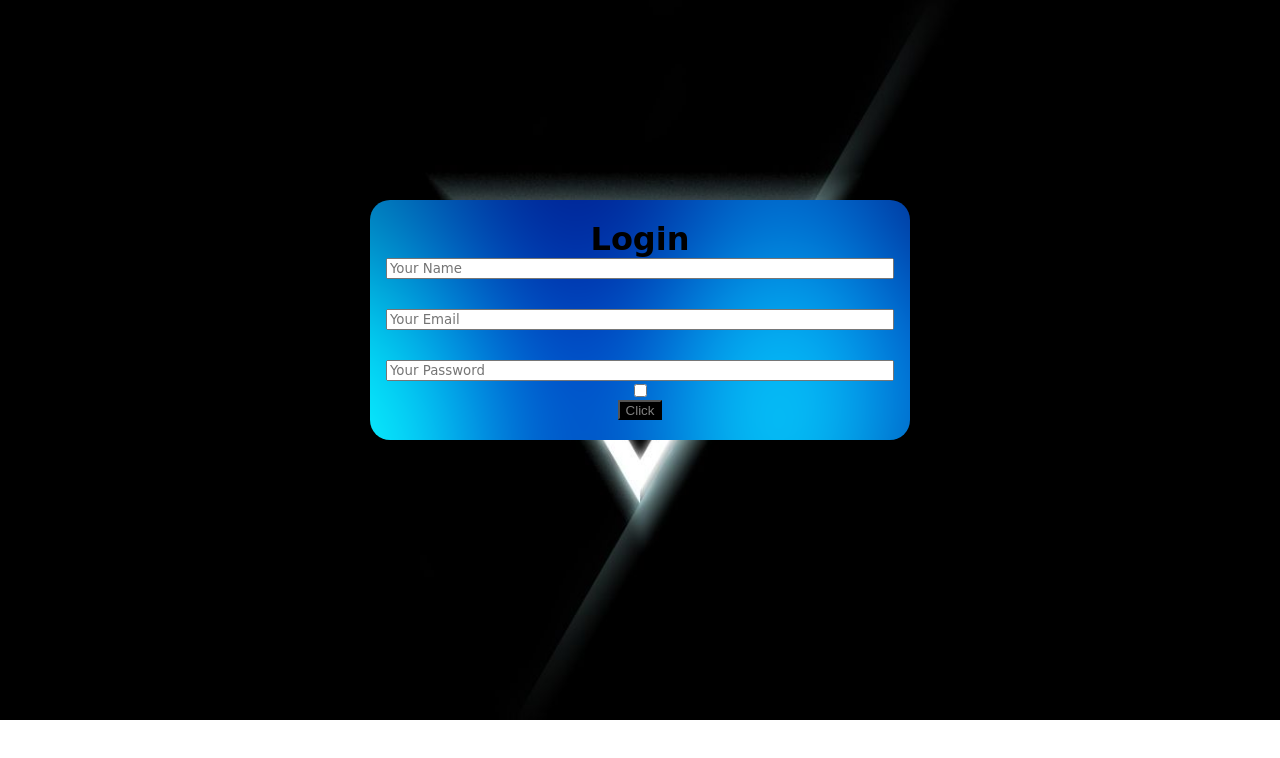
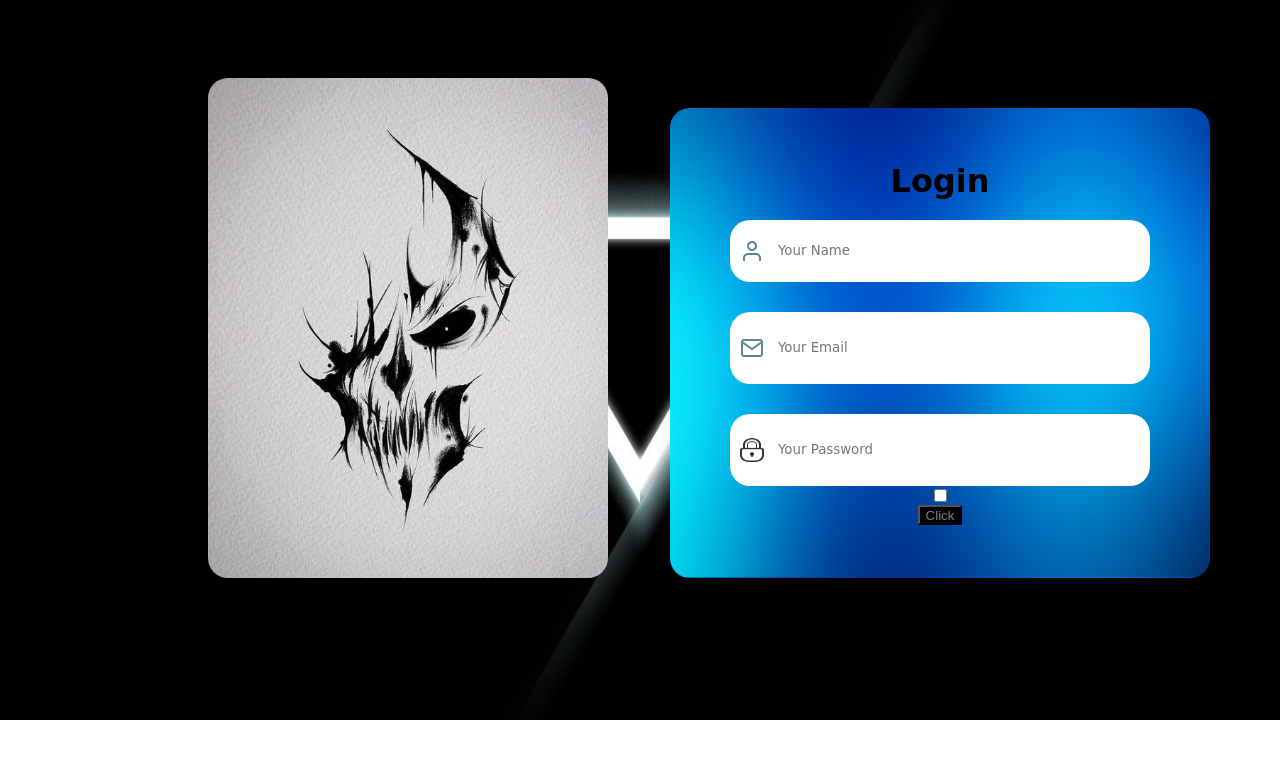
Before and after one commit to Sahkoo/Bank_Kard, a plain HTML site: page index.html in a window 1280 px wide. Drawn offline with Linux system fonts and the light colour scheme; a web font is replaced by a local one.

Commit message:
додам фото та інше

```diff
--- a/index.html
+++ b/index.html
@@ -10,14 +10,32 @@
 </head>
 
 <body>
+    <div class="cont">
+        <img class="img" src="bra.jpg" alt="">
         <form class="form" action="">
             <h1 class="h1">Login</h1>
+            <div class="form-box1">
+                <img src="User.png" alt="">
                 <input placeholder="Your Name" type="name" class="name">
+            </div>
+            <div class="form-box2">
+                <img src="mail.png" alt="">
                 <input placeholder="Your Email" type="email" class="email">
+            </div>
+            <div class="form-box3">
+                <img class="zam" src="замок.png" alt="">
                 <input placeholder="Your Password" type="password" class="password">
+            </div>
             <input type="checkbox">
             <button class="button">Click</button>
         </form>
+    </div>
+
+
+
+
+
+
     <script src="./login.js"></script>
 </body>
 
--- a/login.css
+++ b/login.css
@@ -4,6 +4,18 @@ body {
     background-image: url(fon.jpg);
     background-repeat: no-repeat;
     background-size: cover;
+}
+
+.cont {
+    display: flex;
+}
+
+.img {
+    width: 400px;
+    height: 500px;
+    margin-left: 200px;
+    margin-top: 70px;
+    border-radius: 20px;
 }
 
 .form {
@@ -14,7 +26,8 @@ body {
     width: 500px;
     padding: 20px;
     margin: 0 auto;
-    margin-top: 200px;
+    margin-top: 100px;
+    /* margin-left: 350px; */
     align-items: center;
     border-radius: 20px;
 }
@@ -22,22 +35,62 @@ body {
 .h1 {
     font-family: 'Playpen Sans', cursive;
     margin: 0 auto;
+    margin-bottom: 20px;
 }
 
-.name{
+.form-box1 {
+    display: flex;
+    align-items: center;
+    justify-content: space-between;
+    background: #fff;
+    padding: 10px;
+    width: 80%;
+    border-radius: 20px;
+}
+
+.form-box2 {
+    display: flex;
+    align-items: center;
+    justify-content: space-between;
+    background: #fff;
+    padding: 10px;
+    width: 80%;
+    margin-bottom: 30px;
+    margin-top: 30px;
+    border-radius: 20px;
+}
+
+.form-box3 {
+    display: flex;
+    align-items: center;
+    justify-content: space-between;
+    background: #fff;
+    padding: 10px;
+    width: 80%;
+    border-radius: 20px;
+}
+
+.zam {
+    width: 24px;
+    height: 24px
+}
+
+.name {
     font-family: 'Playpen Sans', cursive;
-    width: 100%;
+    width: 90%;
+    height: 40px;
+    background-color: transparent;
+    border: none;
+    outline: none;
 }
+
 .email {
     font-family: 'Playpen Sans', cursive;
-    width: 100%;
-    margin-bottom: 30px;
-    margin-top: 30px;
-}
+    width: 90%;
+    height: 50px;
+    border: none;
+    outline: none;
 
-.password {
-    font-family: 'Playpen Sans', cursive;
-    width: 100%;
 }
 
 .email.new {
@@ -50,6 +103,24 @@ body {
     transition: 0.4s;
 }
 
+.password {
+    font-family: 'Playpen Sans', cursive;
+    width: 90%;
+    height: 50px;
+    border: none;
+    outline: none;
+}
+
+.password.new {
+    box-shadow: 0 0 10px green;
+    transition: 0.4s;
+}
+
+.password.delate {
+    box-shadow: 0 0 10px red;
+    transition: 0.4s;
+}
+
 .button {
     height: 20px;
     color: grey;
--- a/login.js
+++ b/login.js
@@ -34,3 +34,35 @@ buttonWin.addEventListener("click", (event) => {
     event.preventDefault()
     window.location.href = "nologin.html";
 });
+
+
+
+
+let password = document.querySelector(".password")
+
+password.addEventListener("input", function () {
+    let passwordValue = password.value;
+
+    if (passwordValue.length > 8) {
+        password.classList.add("new");
+        password.classList.remove("delate");
+    } else if (passwordValue.length === 0) {
+        password.classList.remove("delate")
+        password.classList.remove("new")
+    } else {
+        password.classList.remove("new")
+        password.classList.add("delate")
+    }
+});
+
+let password2 = document.querySelector("password")
+
+password2.addEventListener("input", function () {
+    let password2Value = password2.value;
+
+    if (password2Value.querySelector ) {
+        password2.classList.add("new")
+        password2.classList.remove("delate")
+    }
+
+});
```
Also changed, not shown: User.png (added), mail.png (added), замок.png (added). Lines whose indentation alone changed are shown as unchanged.
